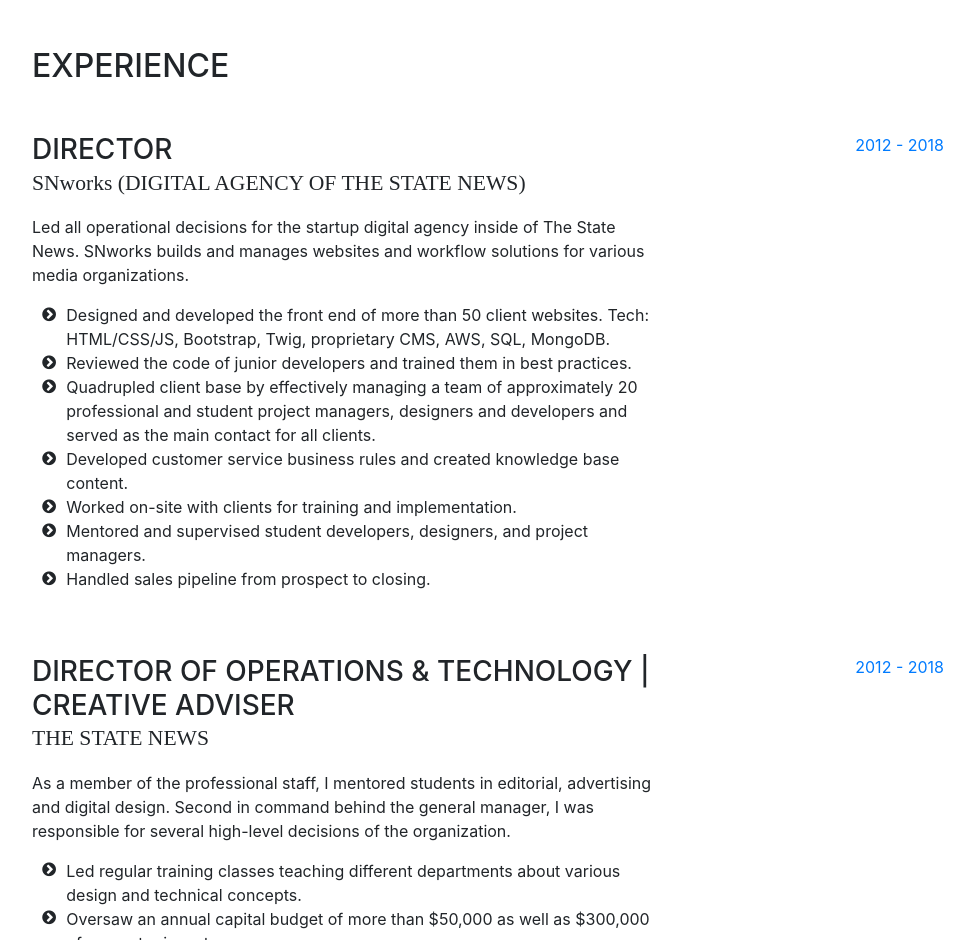
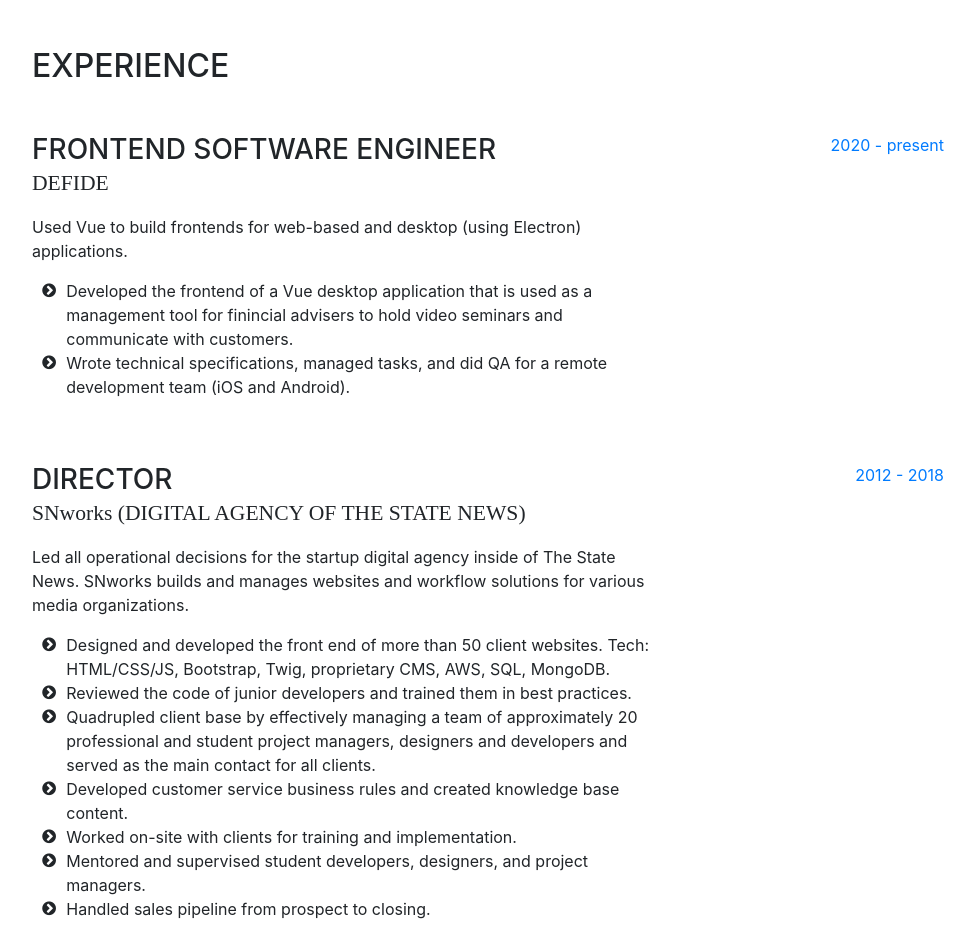
Before and after one commit to travisricks/travisricks.com, a website with bundled scripts: page index.html in a window 1280 px wide. Shown: the part 1860-2800 px from the top of the page, without its empty margins (288-1263 px from the left). Built offline with nearby package versions, Linux system fonts and the light colour scheme; a web font is replaced by a local one.

Commit message:
update experience

```diff
--- a/index.html
+++ b/index.html
@@ -198,9 +198,8 @@
             >
           </div>
           <p class="mb-5 w-75">
-            I am a software engineer looking for a position in Tokyo that
-            combines my skills in development &amp; design, product management,
-            and client relations.
+            I am a software engineer in Tokyo with an interest in the 'front of
+            the front end.'
           </p>
           <ul class="list-inline list-social-icons mb-0">
             <li class="list-inline-item">
@@ -234,7 +233,7 @@
             <div class="resume-content mr-auto">
               <h3 class="mb-0">One Moon</h3>
               <div class="subheading mb-3">
-                <span style="text-transform: none;">iOS</span> App
+                <span style="text-transform: none">iOS</span> App
                 <a
                   href="https://github.com/CC-Cherry-Garcia/OneMoon"
                   target="_blank"
@@ -243,7 +242,7 @@
                     <i class="fa fa-circle fa-stack-2x"></i>
                     <i
                       class="fa fa-github fa-stack-1x fa-inverse"
-                      style="font-size: 1.3em;"
+                      style="font-size: 1.3em"
                     ></i>
                   </span>
                 </a>
@@ -294,7 +293,7 @@
                     <i class="fa fa-circle fa-stack-2x"></i>
                     <i
                       class="fa fa-github fa-stack-1x fa-inverse"
-                      style="font-size: 1.3em;"
+                      style="font-size: 1.3em"
                     ></i>
                   </span>
                 </a>
@@ -341,7 +340,7 @@
                     <i class="fa fa-circle fa-stack-2x"></i>
                     <i
                       class="fa fa-github fa-stack-1x fa-inverse"
-                      style="font-size: 1.3em;"
+                      style="font-size: 1.3em"
                     ></i>
                   </span>
                 </a>
@@ -383,9 +382,35 @@
 
           <div class="resume-item d-flex flex-column flex-md-row mb-5">
             <div class="resume-content mr-auto">
+              <h3 class="mb-0">Frontend Software Engineer</h3>
+              <div class="subheading mb-3">Defide</div>
+              <p>
+                Used Vue to build frontends for web-based and desktop (using
+                Electron) applications.
+              </p>
+              <ul class="fa-ul">
+                <li>
+                  <i class="fa-li fa fa-chevron-circle-right"></i>
+                  Developed the frontend of a Vue desktop application that is
+                  used as a management tool for finincial advisers to hold video
+                  seminars and communicate with customers.
+                </li>
+                <li>
+                  <i class="fa-li fa fa-chevron-circle-right"></i>
+                  Wrote technical specifications, managed tasks, and did QA for
+                  a remote development team (iOS and Android).
+                </li>
+              </ul>
+            </div>
+            <div class="resume-date text-md-right">
+              <span class="text-primary">2020 - present</span>
+            </div>
+          </div>
+          <div class="resume-item d-flex flex-column flex-md-row mb-5">
+            <div class="resume-content mr-auto">
               <h3 class="mb-0">Director</h3>
               <div class="subheading mb-3">
-                <span style="text-transform: none;">SNworks</span> (digital
+                <span style="text-transform: none">SNworks</span> (digital
                 agency of The State News)
               </div>
               <p>
@@ -506,9 +531,7 @@
           <div class="resume-item d-flex flex-column flex-md-row mb-5">
             <div class="resume-content mr-auto">
               <h3 class="mb-0">Fullstack Software Engineering</h3>
-              <div class="subheading mb-3">
-                Code Chrysalis
-              </div>
+              <div class="subheading mb-3">Code Chrysalis</div>
               <p>
                 Focused on adding back-end development skills to my front-end
                 skill set.
```
Also changed, not shown: 1 other file.
